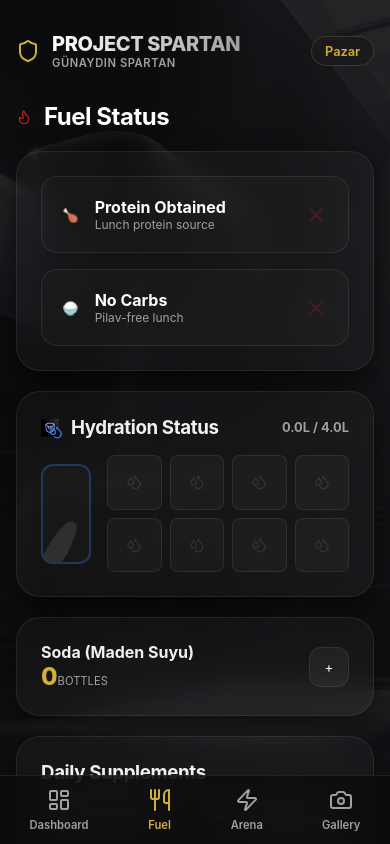
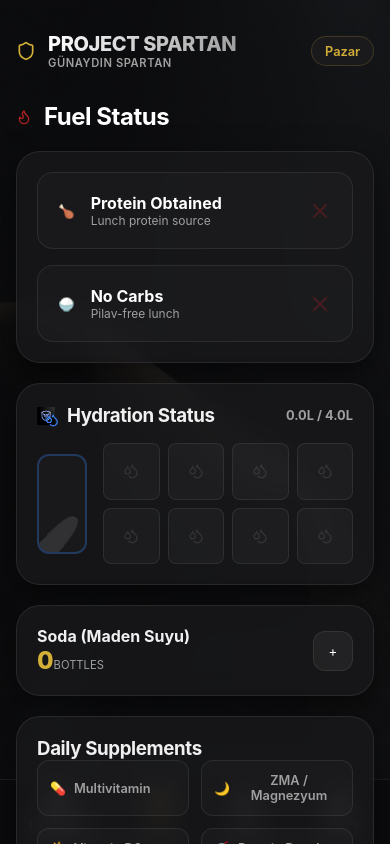
Before and after one commit to donnerzeus/my-fitness-dude, a React (Vite) app: page / in a window 390 px wide. Both pictures are taken after a click on the button "Fuel". Shown: the top 844 px of the page. Built offline with nearby package versions, Linux system fonts and the light colour scheme.

Commit message:
fix: resolve mobile visibility issues and huge SVG icons by scoping styles and adjusting animations

```diff
--- a/src/App.css
+++ b/src/App.css
@@ -9,9 +9,29 @@
 }
 
 @media (max-width: 380px) {
-    .app-container { padding: 0.75rem; }
-    .main-header { padding: 0.5rem 0 1.5rem; }
-    .tab-content { gap: 1rem; }
+  .app-container {
+    padding: 0.75rem;
+    padding-bottom: 5rem;
+  }
+
+  .main-header {
+    padding: 0.5rem 0 1rem;
+  }
+
+  .tab-content {
+    gap: 0.75rem;
+    opacity: 1 !important;
+    visibility: visible !important;
+  }
+
+  .logo-section h1 {
+    font-size: 1rem;
+  }
+
+  .day-badge {
+    font-size: 0.7rem;
+    padding: 0.3rem 0.6rem;
+  }
 }
 
 .main-header {
@@ -109,9 +129,20 @@
 }
 
 @media (max-width: 380px) {
-    .bottom-nav { padding: 0.5rem 0; }
-    .bottom-nav button { gap: 0.2rem; font-size: 0.6rem; }
-    .bottom-nav button svg { width: 20px; height: 20px; }
+  .bottom-nav {
+    padding: 0.4rem 0;
+    height: 60px;
+  }
+
+  .bottom-nav button {
+    gap: 0.1rem;
+    font-size: 0.55rem;
+  }
+
+  .bottom-nav button svg {
+    width: 18px !important;
+    height: 18px !important;
+  }
 }
 
 .bottom-nav button {
@@ -131,6 +162,6 @@
 }
 
 .bottom-nav button svg {
-  width: 24px;
-  height: 24px;
+  width: 20px;
+  height: 20px;
 }
--- a/src/App.tsx
+++ b/src/App.tsx
@@ -38,7 +38,7 @@ const App: React.FC = () => {
     <div className="app-container">
       <header className="main-header">
         <div className="logo-section">
-          <Shield className="logo-icon" />
+          <Shield className="logo-icon" size={20} />
           <div className="title-stack">
             <h1>PROJECT SPARTAN</h1>
             <span className="greeting">{getGreeting()}</span>
@@ -50,13 +50,14 @@ const App: React.FC = () => {
       </header>
 
       <main className="content-area">
-        <AnimatePresence mode="wait">
+        <AnimatePresence initial={false} mode="wait">
           {activeTab === 'dashboard' && (
             <motion.div
               key="dashboard"
-              initial={{ opacity: 0, y: 20 }}
-              animate={{ opacity: 1, y: 0 }}
-              exit={{ opacity: 0, y: -20 }}
+              initial={{ opacity: 0 }}
+              animate={{ opacity: 1 }}
+              exit={{ opacity: 0 }}
+              transition={{ duration: 0.2 }}
               className="tab-content"
             >
               <WarriorClock />
@@ -69,9 +70,10 @@ const App: React.FC = () => {
           {activeTab === 'fuel' && (
             <motion.div
               key="fuel"
-              initial={{ opacity: 0, y: 20 }}
-              animate={{ opacity: 1, y: 0 }}
-              exit={{ opacity: 0, y: -20 }}
+              initial={{ opacity: 0 }}
+              animate={{ opacity: 1 }}
+              exit={{ opacity: 0 }}
+              transition={{ duration: 0.2 }}
               className="tab-content"
             >
               <FuelLog stats={stats} updateStats={updateStats} />
@@ -82,9 +84,10 @@ const App: React.FC = () => {
           {activeTab === 'arena' && (
             <motion.div
               key="arena"
-              initial={{ opacity: 0, y: 20 }}
-              animate={{ opacity: 1, y: 0 }}
-              exit={{ opacity: 0, y: -20 }}
+              initial={{ opacity: 0 }}
+              animate={{ opacity: 1 }}
+              exit={{ opacity: 0 }}
+              transition={{ duration: 0.2 }}
               className="tab-content"
             >
               <ArenaTimer />
@@ -94,9 +97,10 @@ const App: React.FC = () => {
           {activeTab === 'gallery' && (
             <motion.div
               key="gallery"
-              initial={{ opacity: 0, y: 20 }}
-              animate={{ opacity: 1, y: 0 }}
-              exit={{ opacity: 0, y: -20 }}
+              initial={{ opacity: 0 }}
+              animate={{ opacity: 1 }}
+              exit={{ opacity: 0 }}
+              transition={{ duration: 0.2 }}
               className="tab-content"
             >
               <VisualEvolution />
@@ -110,28 +114,28 @@ const App: React.FC = () => {
           className={activeTab === 'dashboard' ? 'active' : ''}
           onClick={() => setActiveTab('dashboard')}
         >
-          <LayoutDashboard />
+          <LayoutDashboard size={20} />
           <span>Dashboard</span>
         </button>
         <button
           className={activeTab === 'fuel' ? 'active' : ''}
           onClick={() => setActiveTab('fuel')}
         >
-          <Utensils />
+          <Utensils size={20} />
           <span>Fuel</span>
         </button>
         <button
           className={activeTab === 'arena' ? 'active' : ''}
           onClick={() => setActiveTab('arena')}
         >
-          <Zap />
+          <Zap size={20} />
           <span>Arena</span>
         </button>
         <button
           className={activeTab === 'gallery' ? 'active' : ''}
           onClick={() => setActiveTab('gallery')}
         >
-          <Camera />
+          <Camera size={20} />
           <span>Gallery</span>
         </button>
       </nav>
--- a/src/components/ArenaTimer.tsx
+++ b/src/components/ArenaTimer.tsx
@@ -318,13 +318,18 @@ const ArenaTimer: React.FC = () => {
 
         .timer-card { display: flex; flex-direction: column; align-items: center; gap: 1rem; padding: 1.5rem !important; }
         .round-badge { background: rgba(178, 34, 34, 0.1); color: var(--accent-color); padding: 0.35rem 0.85rem; border-radius: 2rem; border: 1px solid rgba(178, 34, 34, 0.2); font-size: 0.75rem; }
-        .current-exercise h3 { font-size: 1.25rem; text-align: center; color: #fff; font-weight: 800; letter-spacing: -0.02em; }
-        .main-clock { position: relative; width: 180px; height: 180px; display: flex; align-items: center; justify-content: center; }
-        .progress-ring { position: absolute; width: 100%; height: 100%; transform: rotate(-90deg); }
+        .current-exercise h3 { font-size: 1.1rem; text-align: center; color: #fff; font-weight: 800; letter-spacing: -0.02em; }
+        .main-clock { position: relative; width: 170px; height: 170px; display: flex; align-items: center; justify-content: center; }
+        svg.progress-ring { position: absolute; width: 100%; height: 100%; transform: rotate(-90deg); }
         .ring-bg { fill: none; stroke: rgba(255, 255, 255, 0.03); stroke-width: 6; }
         .ring-progress { fill: none; stroke-width: 6; stroke-linecap: round; transition: stroke-dashoffset 0.5s ease; }
-        .time-big { font-size: 3.5rem; font-weight: 900; color: #fff; line-height: 1; margin-bottom: -5px; }
-        .sec-label { font-size: 0.7rem; letter-spacing: 0.3em; color: var(--text-secondary); font-weight: 700; }
+        .time-big { font-size: 3rem; font-weight: 900; color: #fff; line-height: 1; margin-bottom: -5px; }
+        .sec-label { font-size: 0.65rem; letter-spacing: 0.3em; color: var(--text-secondary); font-weight: 700; }
+
+        @media (max-width: 380px) {
+            .main-clock { width: 140px; height: 140px; }
+            .time-big { font-size: 2.5rem; }
+        }
 
         .ghost-tracker {
           width: 100%; display: flex; justify-content: space-between; align-items: center;
--- a/src/components/MealPrep.tsx
+++ b/src/components/MealPrep.tsx
@@ -26,7 +26,7 @@ const MealPrep: React.FC = () => {
   return (
     <div className="meal-prep">
       <div className="section-title">
-                <UtensilsCrossed className="title-icon gold" />
+        <UtensilsCrossed className="title-icon gold" size={18} />
         <h2>Warrior Nutrition</h2>
       </div>
 
@@ -38,7 +38,7 @@ const MealPrep: React.FC = () => {
               <h4>{meal.title}</h4>
               <p className="description">{meal.description}</p>
               <div className="tip-box">
-                                <Zap size={14} className="gold" />
+                <Zap size={12} className="gold" />
                 <span>{meal.tips}</span>
               </div>
             </div>
@@ -48,7 +48,7 @@ const MealPrep: React.FC = () => {
 
       <div className="glass-card prep-info">
         <div className="prep-header">
-                    <ShoppingBag size={18} />
+          <ShoppingBag size={16} />
           <h4>Pazar Günü "Meal Prep"</h4>
         </div>
         <p>Hafta içi ofis tuzaklarına düşmemek için 1.5kg tavuğu bugün haşla ve kaplara böl.</p>
--- a/src/index.css
+++ b/src/index.css
@@ -27,7 +27,30 @@ body {
   background-attachment: fixed;
   color: var(--text-primary);
   min-height: 100vh;
+  min-height: -webkit-fill-available;
   overflow-x: hidden;
+}
+
+@media (max-width: 768px) {
+  body {
+    background-attachment: scroll;
+  }
+}
+
+#root {
+  min-height: 100vh;
+  display: flex;
+  flex-direction: column;
+}
+
+/* Scoping SVGs to prevent them from taking 100% width unless intended */
+svg:not(.clock-svg):not(.progress-ring):not(.water-level svg) {
+  width: auto;
+  height: auto;
+}
+
+.lucide {
+  flex-shrink: 0;
 }
 
 h1,
@@ -37,13 +60,17 @@ h3 {
 }
 
 .glass-card {
-  background: var(--glass-bg);
+  background: var(--surface-color);
+  /* Fallback for browsers without backdrop-filter support */
+  background: rgba(26, 26, 29, 0.7);
   backdrop-filter: blur(12px);
   -webkit-backdrop-filter: blur(12px);
   border: 1px solid var(--glass-border);
   border-radius: 1.5rem;
-  padding: 1.5rem;
+  padding: 1.25rem;
   box-shadow: var(--card-shadow);
+  position: relative;
+  z-index: 1;
 }
 
 button {
```
Also changed, not shown: src/components/WarriorClock.tsx (+11 -6 lines). Lines whose indentation alone changed are shown as unchanged.
